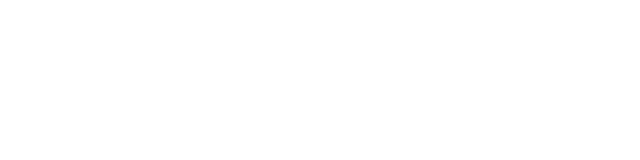
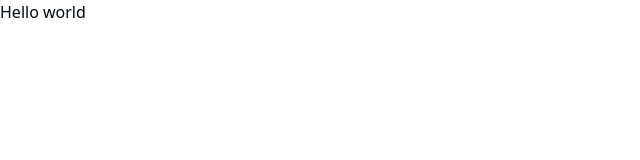
Before and after one commit to Zolo517/Movie-app, a Next.js app: page /twitter in a window 1280 px wide. Shown: the top 160 px of the page, without its empty margins (0-640 px from the left). Built offline with nearby package versions, Linux system fonts and the light colour scheme.

Commit message:
added some youtube, twitter, facebook, instagram links and card, secti onTwo, footer, named components

```diff
--- a/src/app/facebook/page.tsx
+++ b/src/app/facebook/page.tsx
@@ -1,7 +1,7 @@
 export default function Home (){
     return(
         <div>
-
+            Hello world
         </div>
     )
 }
--- a/src/app/instagram/page.tsx
+++ b/src/app/instagram/page.tsx
@@ -1,7 +1,7 @@
 export default function Home (){
     return(
         <div>
-
+            Hello world
         </div>
     )
 }
--- a/src/app/twitter/page.tsx
+++ b/src/app/twitter/page.tsx
@@ -1,7 +1,3 @@
-export default function Home (){
-    return(
-        <div>
-
-        </div>
-    )
+export default function Home() {
+  return <div>Hello world</div>;
 }
--- a/src/app/youtube/page.tsx
+++ b/src/app/youtube/page.tsx
@@ -1,7 +1,7 @@
 export default function Home (){
     return(
         <div>
-
+            Hello world
         </div>
     )
 }
--- a/src/components/Footer.tsx
+++ b/src/components/Footer.tsx
@@ -79,7 +79,7 @@ export const Footer = () => {
         <div>
           <p className="text-[#FAFAFA] ">Follow us</p>
           <div className="flex gap-3 mt-3">
-            <a href="" className="text-[#FAFAFA] ">Facebook</a>
+            <a href="http://localhost:3000/facebook" className="text-[#FAFAFA] ">Facebook</a>
             <a href="" className="text-[#FAFAFA] ">Instagram</a>
             <a href="" className="text-[#FAFAFA] ">Twitter</a>
             <a href="" className="text-[#FAFAFA] ">Youtube</a>
```
